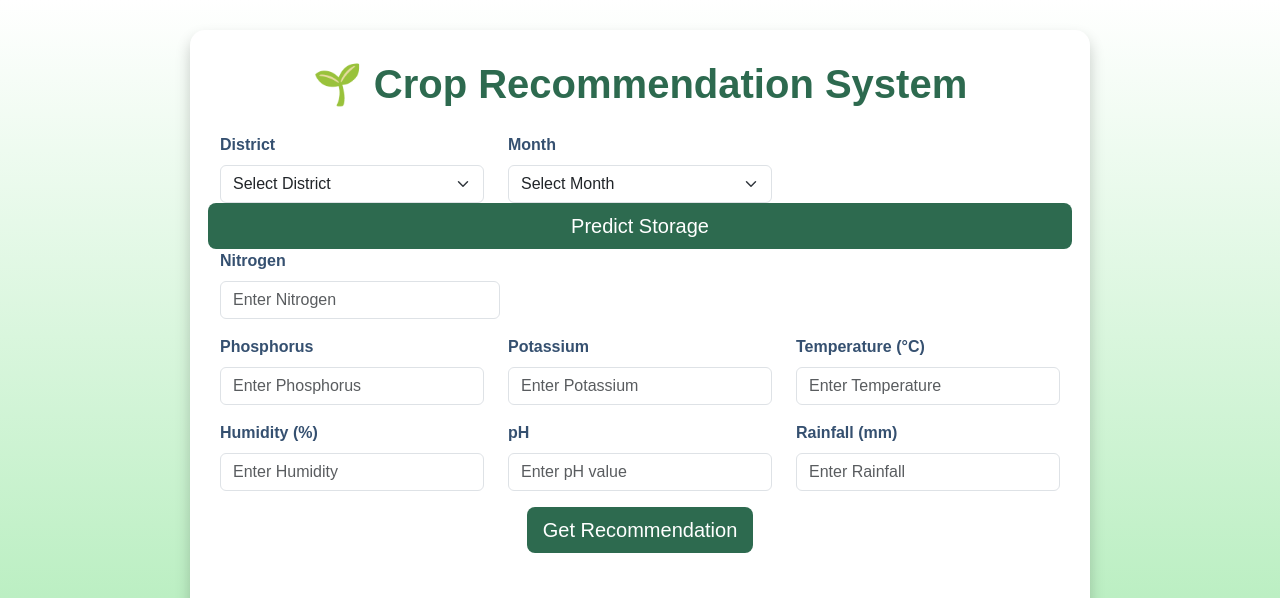
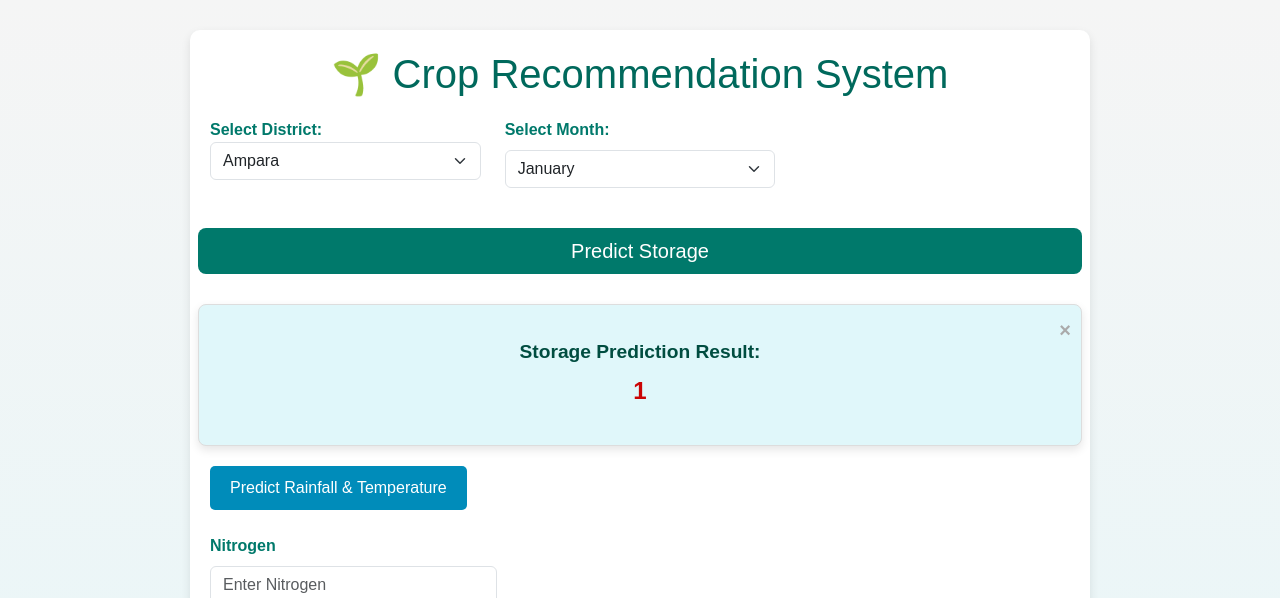
Before and after one commit to Randika01/Crop-Recomendation-System, a Flask app: page /crop_prediction in a window 1280 px wide. Shown: the top 598 px of the page. Run offline with Flask 3, Linux system fonts and the light colour scheme; a user stored in the database is signed in; parts of the project's set-up code (start-up, migrations or seed data) failed here and were passed over; some libraries are stand-ins or nearby versions.

Commit message:
updated crop prediction page

```diff
--- a/cropRecommendationWeb/templates/crop_prediction.html
+++ b/cropRecommendationWeb/templates/crop_prediction.html
@@ -10,103 +10,50 @@
       integrity="sha384-KK94CHFLLe+nY2dmCWGMq91rCGa5gtU4mk92HdvYe+M/SXH301p5ILy+dN9+nJOZ"
       crossorigin="anonymous"
     />
+
+    <link rel="stylesheet" href="../static/css/prediction.css">
     <script src="https://cdn.jsdelivr.net/npm/sweetalert2@11"></script>
-    <style>
-      body {
-        background: linear-gradient(to bottom, #ffffff, #96e6a1);
-        font-family: "Poppins", sans-serif;
-        margin: 0;
-        padding: 0;
-      }
 
-      .container {
-        max-width: 900px;
-        background-color: #ffffff;
-        margin: 30px auto;
-        border-radius: 15px;
-        box-shadow: 0px 8px 15px rgba(0, 0, 0, 0.2);
-        padding: 30px;
-      }
-
-      h1 {
-        text-align: center;
-        color: #2d6a4f;
-        font-weight: 700;
-        margin-bottom: 25px;
-      }
-
-      .form-label {
-        font-weight: 600;
-        color: #355070;
-      }
-
-      .btn-primary {
-        background-color: #2d6a4f;
-        border: none;
-        transition: background-color 0.3s ease;
-      }
-
-      .btn-primary:hover {
-        background-color: #1b4332;
-      }
-
-      .carousel-inner .carousel-item img {
-        width: 100%;
-        height: 250px;
-        object-fit: cover;
-        border-radius: 10px;
-      }
-
-      footer {
-        margin-top: 20px;
-        text-align: center;
-        color: #555555;
-        font-size: 0.9rem;
-      }
-    </style>
   </head>
   <body>
     <div class="container">
       <h1>🌱 Crop Recommendation System</h1>
-      <form id="recommendationForm">
-        <div class="row mb-3">
+
+      <form id="recommendationForm" action="/predict_storage" class="form-label" method="POST">
+        <div class="row mb-4">
           <div class="col-md-4">
-            <label for="District" class="form-label">District</label>
+          <label for="district">Select District:</label><br>
             <select id="District" name="district" class="form-select" required>
-              <option value="">Select District</option>
-              <!-- District options -->
                 <option value="Ampara">Ampara</option>
                 <option value="Anuradhapura">Anuradhapura</option>
                 <option value="Badulla">Badulla</option>
                 <option value="Batticalo">Batticalo</option>
+                <option value="Hambantota">Hambanthota</option>
+                <option value="Galle">Galle</option>
+                <option value="Kandy">Kandy</option>
+                <option value="Kurunegala">Kurunegala</option>
+                <option value="Monaragala">Monaragala</option>
+                <option value="Polonnaruwa">Polonnaruwa</option>
+                <option value="Puttalam">Puttalam</option>
+                <option value="Trincomalee">Trincomalee</option>
+                <option value="Mannar">Mannar</option>
                 <option value="Colombo">Colombo</option>
-              <option value="Galle">Galle</option>
                 <option value="Gampaha">Gampaha</option>
-              <option value="Hambantota">Hambantota</option>
                 <option value="Jaffna">Jaffna</option>
                 <option value="Kaluthara">Kaluthara</option>
-              <option value="Kandy">Kandy</option>
                 <option value="Kegalle">Kegalle</option>
                 <option value="Kilinochchi">Kilinochchi</option>
-              <option value="Kurunegala">Kurunegala</option>
-              <option value="Mannar">Mannar</option>
                 <option value="Matale">Matale</option>
                 <option value="Matara">Matara</option>
-              <option value="Monaragala">Monaragala</option>
                 <option value="Mullativu">Mullativu</option>
                 <option value="Nuwara Eliya">Nuwara Eliya</option>
-              <option value="Polonnaruwa">Polonnaruwa</option>
-              <option value="Puttalam">Puttalam</option>
+                <option value="Vavuniya">Vavuniya</option>
                 <option value="Ratnapura">Ratnapura</option>
-              <option value="Trincomalee">Trincomalee</option>
-              <option value="Vavuniya">Vavuniya</option>
-            </select>
+            </select><br><br>
           </div>
           <div class="col-md-4">
-            <label for="Month" class="form-label">Month</label>
+            <label for="month" class="form-label">Select Month:</label>
             <select id="Month" name="month" class="form-select" required>
-              <option value="">Select Month</option>
-              <!-- Month options -->
                 <option value="January">January</option>
                   <option value="February">February</option>
                   <option value="March">March</option>
@@ -127,20 +74,46 @@
             id="getRecommendation">
             Predict Storage</button>
         </form>
-          {% if storage_statement %}
+        {% if storage_statement or session.get('storage_statement') %}
       <div class="output-container">
+        <div class="close-btn" onclick="closeResultBox()">×</div>
           <h3>Storage Prediction Result:</h3>
-        <p>{{ storage_statement }}</p>
+          <p>{{ storage_statement if storage_statement else session.get('storage_statement') }}</p>
+      </div>
+
+
+          <br><br>
+        <form action="/predict_rainfall_and_temperature" method="POST">
+          <input type="hidden" name="district" value="{{ district }}">
+          <input type="hidden" name="month" value="{{ month }}">
+          <button type="submit">Predict Rainfall & Temperature</button>
+        </form><br>
+        {% endif %}
+
+        {% if rainfall_statement %}
+        <br>
+        <div class="combined-box">
+            <p>{{ rainfall_statement }}</p>
+        {% endif %}
+
+        {% if temperature_statement %}
+            <p>{{ temperature_statement }}</p>
           </div>
         {% endif %}
+
+
 
       <br>
       <form id="recommendationForm" action="/predict_crop" method="POST">
         <input type="hidden" name="district" value="{{ district }}">
           <input type="hidden" name="month" value="{{ month }}">
         <input type="hidden" name="Predicted_Storage" value="{{ predicted_storage }}">
+        <input type="hidden" name="Temperature" value="{{ predicted_temperature }}">
+      <input type="hidden" name="Rainfall" value="{{ predicted_rainfall }}">
+
 
         <div class="col-md-4">
+          <br>
           <label for="Nitrogen" class="form-label">Nitrogen</label>
           <input
             type="number"
@@ -158,7 +131,7 @@
           <input
             type="number"
             id="Phosphorus"
-              name="Phosphorus"
+            name="Phosporus"
             placeholder="Enter Phosphorus"
             class="form-control"
             required
@@ -175,19 +148,8 @@
             required
           />
         </div>
-          <div class="col-md-4">
-            <label for="Temperature" class="form-label">Temperature (°C)</label>
-            <input
-              type="number"
-              step="0.01"
-              id="Temperature"
-              name="Temperature"
-              placeholder="Enter Temperature"
-              class="form-control"
-              required
-            />
-          </div>
-        </div>
+
+
       <div class="row mb-3">
         <div class="col-md-4">
           <label for="Humidity" class="form-label">Humidity (%)</label>
@@ -213,7 +175,7 @@
             required
           />
         </div>
-          <div class="col-md-4">
+        <!-- <div class="col-md-4">
           <label for="Rainfall" class="form-label">Rainfall (mm)</label>
           <input
             type="number"
@@ -224,11 +186,11 @@
             class="form-control"
             required
           />
-          </div>
+        </div> -->
       </div>
       <div class="text-center">
         <button
-            type="button"
+          type="submit"
           class="btn btn-primary btn-lg"
           id="getRecommendation"
         >
@@ -237,12 +199,36 @@
       </div>
     </form>
 
+
+      <!-- Display the recommended crops -->
+      <form action="{{ url_for('save_crop') }}" method="post">
+        <label for="selected_crop">Select a Crop to Grow:</label>
+        <div class="row crop-selection-container">
             {% if crop_result %}
-  <div class="output-container">
+                {% for crop in crop_names %}
+                <div class="col-md-3 text-center">
+                    <div class="crop-item" data-crop="{{ crop }}">
+                        <!-- Display the crop image -->
+                        <img
+                        src="{{ url_for('static', filename='images/crop-images/' + crop + '.jpg') }}"
+                        alt="{{ crop }}"
+                            class="img-fluid rounded mb-2"
+                            style="height: 150px; width: auto;"
+                        />
+                        <!-- Display the crop name -->
+                        <p>{{ crop }}</p>
+                    </div>
+                </div>
+                {% endfor %}
+            {% else %}
+                <div>No crops predicted</div>
+            {% endif %}
+        </div>
+        <input type="hidden" name="selected_crop" id="selected_crop_input">
+        <input type="hidden" name="crop_id" value="{{ crop_id }}">
+        <button type="submit" id="save_button" disabled style="display: none;">Save the Crop</button>
+      </form>
 
-    <p>{{ crop_result }}</p>
-  </div>
-  {% endif %}
 
       <div class="mt-5">
         <div
@@ -252,14 +238,11 @@
         >
           <div class="carousel-inner">
             <div class="carousel-item active">
-              <img src="https://c.wallhere.com/photos/7d/c9/1920x1080_px_field_landscape_path_sunset-704743.jpg!d" class="d-block w-100" class="d-block w-100" alt="Field Image" />
+              <img src="https://c.wallhere.com/photos/7d/c9/1920x1080_px_field_landscape_path_sunset-704743.jpg!d" class="d-block w-100" alt="Field Image" />
             </div>
             <div class="carousel-item">
-              <img
-                src="harvest.jpg"
-                class="d-block w-100"
-                alt="Harvest Image"
-              />
+              <img src='https://wallpapercrafter.com/th8005/1316198-tobacco-field-leaves-plantation-agriculture-farm.jpg' alt="Harvest img"/>
+
             </div>
             <div class="carousel-item">
               <img src="https://wallpapercrafter.com/th8008/1959125-son-la-vietnam-plantation-tea-field-moc-chau.jpg" class="d-block w-100" alt="Crop Image" />
@@ -289,35 +272,64 @@
 
     <footer>© 2024 Crop Recommendation System</footer>
 
+
+    <script src="../static/js/prediction.js"></script>
     <script>
-      document
-        .getElementById("getRecommendation")
-        .addEventListener("click", function () {
-          const district = document.getElementById("District").value;
-          const month = document.getElementById("Month").value;
+      function closeResultBox() {
+          const resultBox = document.querySelector('.output-container');
+          resultBox.style.display = 'none';
+      }
+      </script>
 
-          if (!district || !month) {
-            Swal.fire({
-              icon: "error",
-              title: "Incomplete Form",
-              text: "Please fill in all required fields!",
-            });
-          } else {
-
-            Swal.fire({
-              title: "Recommended Crop",
-              text: `Based on your inputs, we recommend growing Maize in ${district} during ${month}.`,
-              icon: "success",
-              confirmButtonText: "OK",
-            });
-          }
-        });
-    </script>
 
     <script
       src="https://cdn.jsdelivr.net/npm/bootstrap@5.3.0-alpha3/dist/js/bootstrap.bundle.min.js"
       integrity="sha384-ENjdO4Dr2bkBIFxQpeoTz1HIcje39Wm4jDKdf19U8gI4ddQ3GYNS7NTKfAdVQSZe"
       crossorigin="anonymous"
     ></script>
+
+    <script src="https://cdn.jsdelivr.net/npm/sweetalert2@11"></script>
+
+    <script>
+      document.getElementById('save_button').addEventListener('click', function() {
+
+
+        Swal.fire({
+          icon: 'success', // Displays a success icon
+          title: 'Crop Saved', // Title of the alert
+          text: 'Your crop has been successfully Recorded!', // Optional text
+          confirmButtonText: 'OK', // Text on the confirm button
+          timer: 20000, // Set the timer for 3 seconds (adjust as needed)
+          timerProgressBar: true // Show progress bar while the timer runs
+        });
+      });
+
+
+  //     document.addEventListener("DOMContentLoaded", function () {
+  //     const districtSelect = document.getElementById("District");
+  //     const monthSelect = document.getElementById("Month");
+  //     const storageForm = document.getElementById("storageForm");
+  //     const temperatureForm = document.getElementById("temperatureForm");
+
+  //     function submitForms() {
+  //         if (districtSelect.value && monthSelect.value) {
+  //             storageForm.submit();
+  //             temperatureForm.submit();
+  //         }
+  //     }
+
+  //     districtSelect.addEventListener("change", submitForms);
+  //     monthSelect.addEventListener("change", submitForms);
+  // });
+   // JavaScript to update hidden fields before submitting temperature form
+   document.getElementById("temperatureForm").addEventListener("submit", function() {
+          document.getElementById("hiddenDistrict").value = document.getElementById("District").value;
+          document.getElementById("hiddenMonth").value = document.getElementById("Month").value;
+      });
+
+  </script>
+
+
+
   </body>
   </html>
```
Lines whose indentation alone changed are shown as unchanged.
